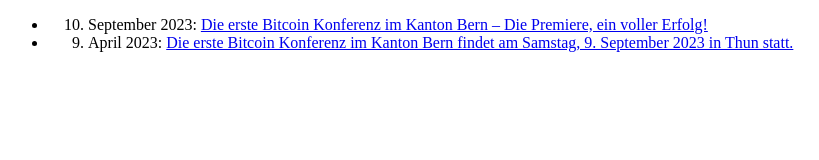
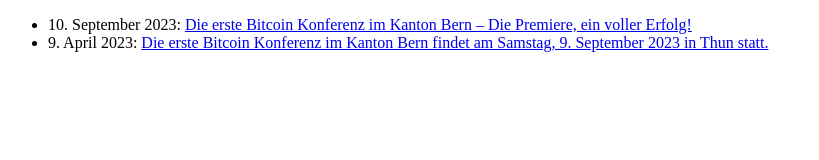
Before and after one commit to bitcoin-alps/website, an Astro site: page /informationen/medienmitteilungen in a window 1280 px wide. Shown: the whole page, without its empty margins (0-819 px from the left). Built offline with nearby package versions, Linux system fonts and the light colour scheme; Astro itself is replaced by a stand-in of ours.

Commit message:
fixes dates being wrongly output as nested list

```diff
--- a/src/pages/informationen/medienmitteilungen.mdx
+++ b/src/pages/informationen/medienmitteilungen.mdx
@@ -6,5 +6,7 @@
     title: Medienmitteilungen
 ---
 
-* 10. September 2023: [Die erste Bitcoin Konferenz im Kanton Bern – Die Premiere, ein voller Erfolg!](/docs/medienmitteilungen/Medienmitteilung_Bitcoin_Alps_Konferenz_2023_Thun_20230910.pdf)
-* 9. April 2023: [Die erste Bitcoin Konferenz im Kanton Bern findet am Samstag, 9. September 2023 in Thun statt.](/docs/medienmitteilungen/Medienmitteilung_Bitcoin_Konferenz_Thun_20230409.pdf)
+<ul>
+    <li>10. September 2023: [Die erste Bitcoin Konferenz im Kanton Bern – Die Premiere, ein voller Erfolg!](/docs/medienmitteilungen/Medienmitteilung_Bitcoin_Alps_Konferenz_2023_Thun_20230910.pdf)</li>
+    <li>9. April 2023: [Die erste Bitcoin Konferenz im Kanton Bern findet am Samstag, 9. September 2023 in Thun statt.](/docs/medienmitteilungen/Medienmitteilung_Bitcoin_Konferenz_Thun_20230409.pdf)</li>
+</ul>
```
